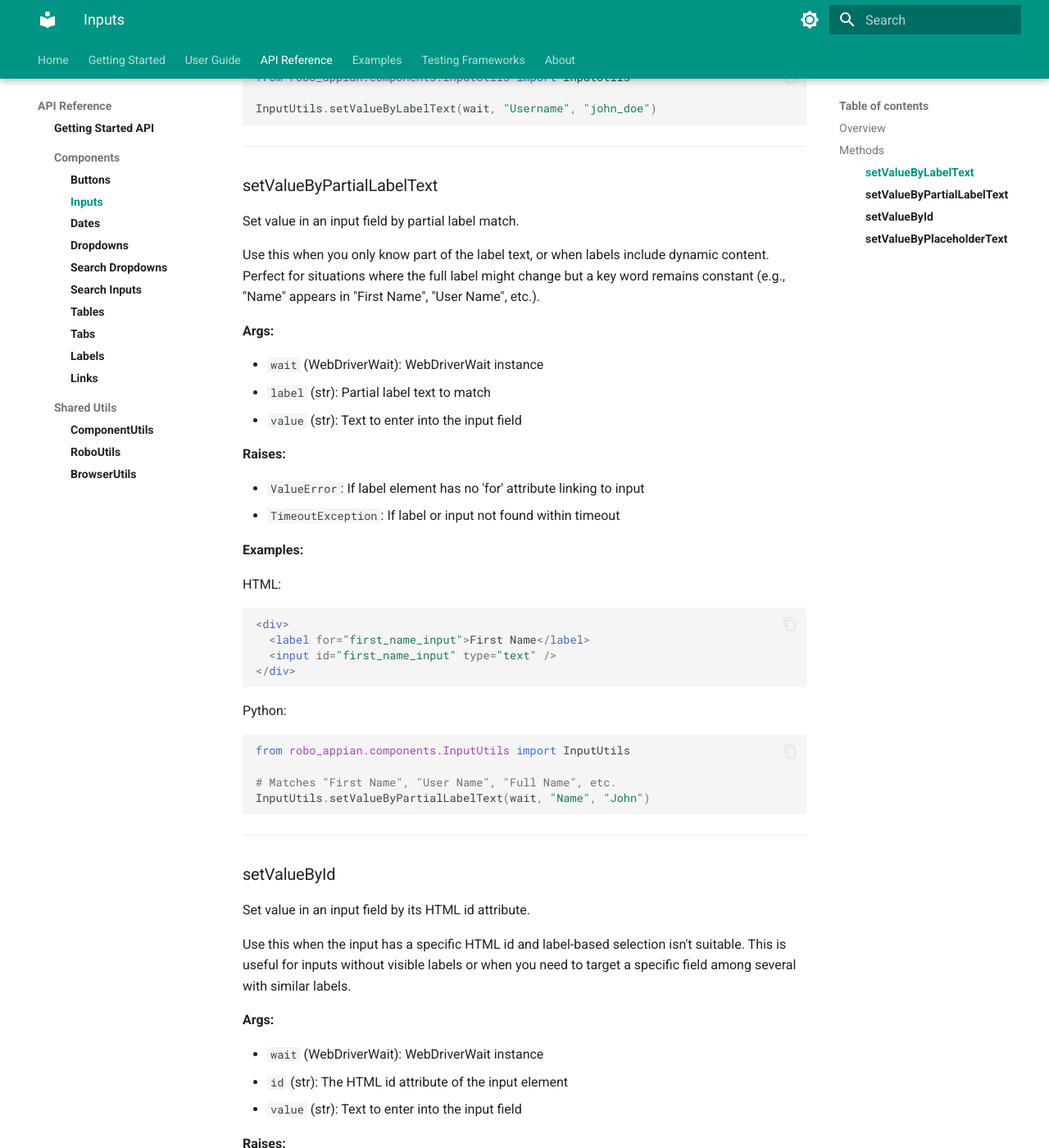
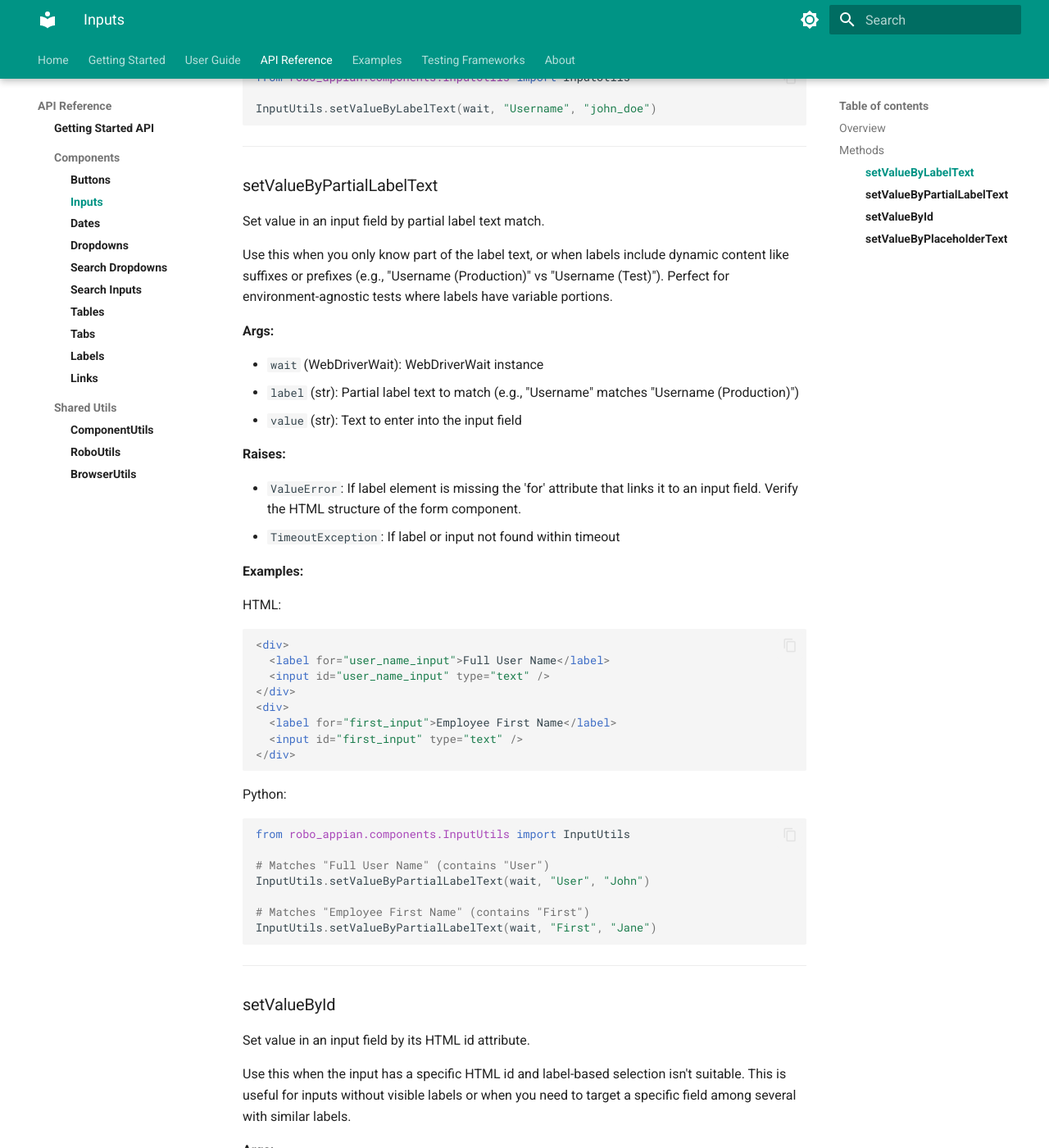
Before and after one commit to dinilmithra/robo_appian, an MkDocs documentation site: the page built from docs/api/input-utils.md, in a window 1280 px wide and 1400 px high, scrolled down 1099 px. Shown: the whole window at 82% size. Built offline with MkDocs 1.6.1 and Material for MkDocs 9.7.7, drawn with Linux system fonts in a browser that asks for light colours; the version menu is left out.

Commit message:
document updates

````diff
--- a/docs/api/input-utils.md
+++ b/docs/api/input-utils.md
@@ -46,19 +46,19 @@
 
 ### setValueByPartialLabelText
 
-Set value in an input field by partial label match.
+Set value in an input field by partial label text match.
 
-Use this when you only know part of the label text, or when labels include dynamic content. Perfect for situations where the full label might change but a key word remains constant (e.g., "Name" appears in "First Name", "User Name", etc.).
+Use this when you only know part of the label text, or when labels include dynamic content like suffixes or prefixes (e.g., "Username (Production)" vs "Username (Test)"). Perfect for environment-agnostic tests where labels have variable portions.
 
 **Args:**
 
 - `wait` (WebDriverWait): WebDriverWait instance
-- `label` (str): Partial label text to match
+- `label` (str): Partial label text to match (e.g., "Username" matches "Username (Production)")
 - `value` (str): Text to enter into the input field
 
 **Raises:**
 
-- `ValueError`: If label element has no 'for' attribute linking to input
+- `ValueError`: If label element is missing the 'for' attribute that links it to an input field. Verify the HTML structure of the form component.
 - `TimeoutException`: If label or input not found within timeout
 
 **Examples:**
@@ -66,8 +66,12 @@
 HTML:
 ```html
 <div>
-  <label for="first_name_input">First Name</label>
-  <input id="first_name_input" type="text" />
+  <label for="user_name_input">Full User Name</label>
+  <input id="user_name_input" type="text" />
+</div>
+<div>
+  <label for="first_input">Employee First Name</label>
+  <input id="first_input" type="text" />
 </div>
 ```
 
@@ -75,8 +79,11 @@
 ```python
 from robo_appian.components.InputUtils import InputUtils
 
-# Matches "First Name", "User Name", "Full Name", etc.
-InputUtils.setValueByPartialLabelText(wait, "Name", "John")
+# Matches "Full User Name" (contains "User")
+InputUtils.setValueByPartialLabelText(wait, "User", "John")
+
+# Matches "Employee First Name" (contains "First")
+InputUtils.setValueByPartialLabelText(wait, "First", "Jane")
 ```
 
 ---
````
Also changed, not shown: docs/api/button-utils.md (+12 -6 lines), docs/api/date-utils.md (+8 -8 lines), 5 other files.
